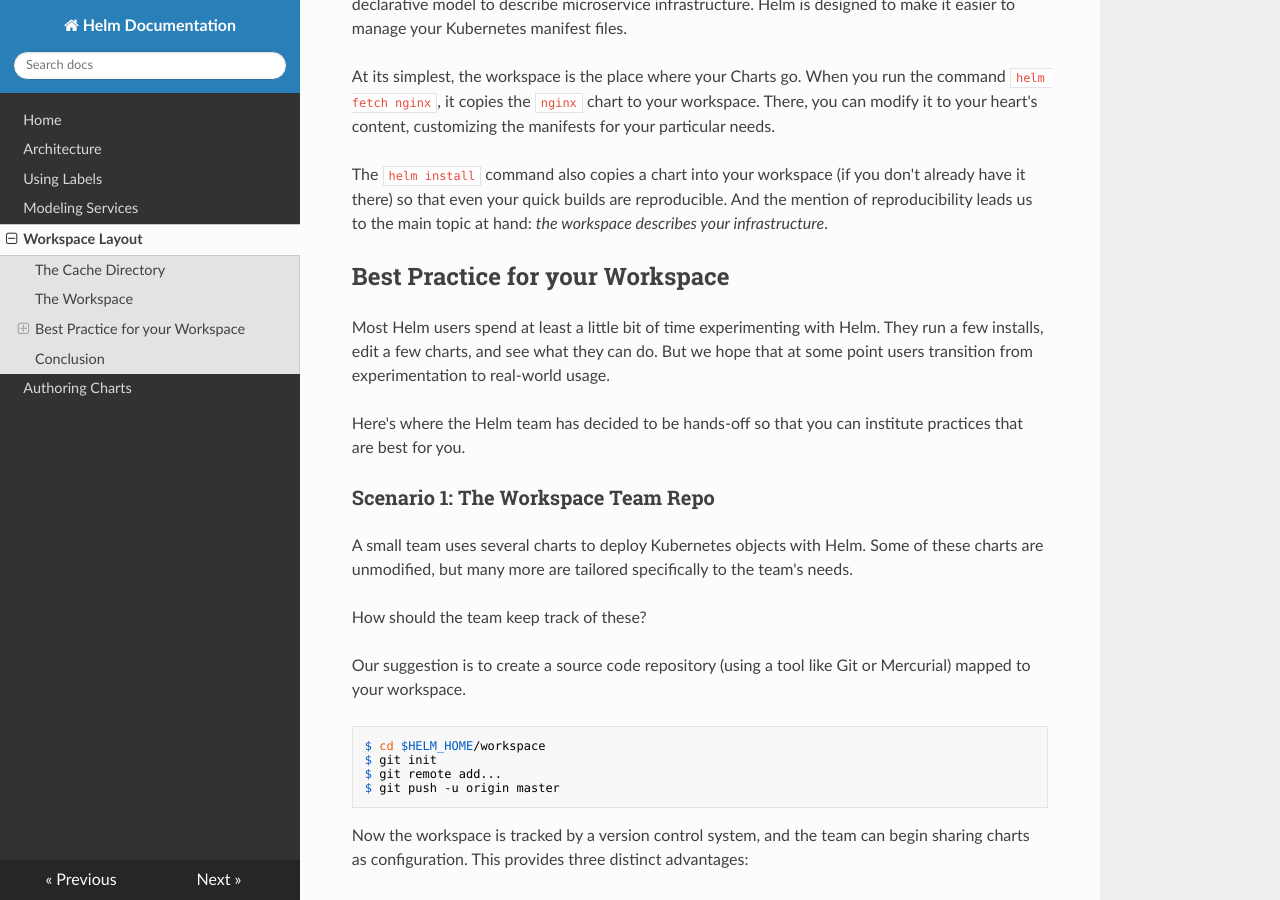
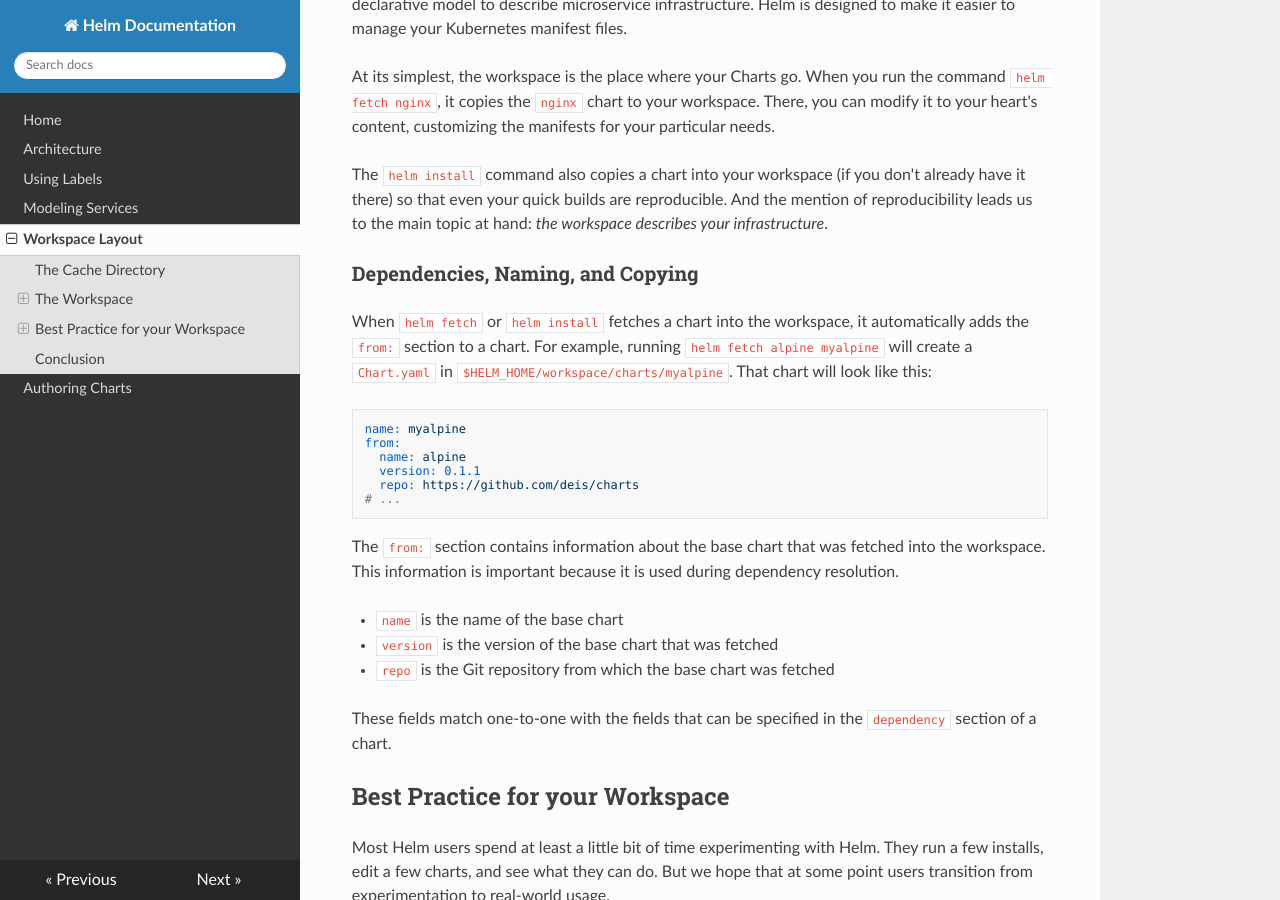
Before and after one commit to helm/helm-classic, an MkDocs documentation site: the page built from docs/workspace.md, in a window 1280 px wide and 900 px high, scrolled down 821 px. Built offline with MkDocs 1.6.1, drawn with Linux system fonts in a browser that asks for light colours; nearby versions of some CDN libraries; old or Windows-style settings are respelled for this version of MkDocs.

Commit message:
doc(*): document from and repo

````diff
--- a/docs/workspace.md
+++ b/docs/workspace.md
@@ -33,6 +33,33 @@ When you are developing Charts to be contributed upstream, you will interact wit
 At its simplest, the workspace is the place where your Charts go. When you run the command `helm fetch nginx`, it copies the `nginx` chart to your workspace. There, you can modify it to your heart's content, customizing the manifests for your particular needs.
 
 The `helm install` command also copies a chart into your workspace (if you don't already have it there) so that even your quick builds are reproducible. And the mention of reproducibility leads us to the main topic at hand: _the workspace describes your infrastructure_.
+
+### Dependencies, Naming, and Copying
+
+When `helm fetch` or `helm install` fetches a chart into the workspace,
+it automatically adds the `from:` section to a chart. For example,
+running `helm fetch alpine myalpine` will create a `Chart.yaml` in
+`$HELM_HOME/workspace/charts/myalpine`. That chart will look like this:
+
+```
+name: myalpine
+from:
+  name: alpine
+  version: 0.1.1
+  repo: https://github.com/deis/charts
+# ...
+```
+
+The `from:` section contains information about the base chart that was
+fetched into the workspace. This information is important because it is
+used during dependency resolution.
+
+- `name` is the name of the base chart
+- `version` is the version of the base chart that was fetched
+- `repo` is the Git repository from which the base chart was fetched
+
+These fields match one-to-one with the fields that can be specified in
+the `dependency` section of a chart.
 
 ## Best Practice for your Workspace
 
````
Also changed, not shown: docs/awsome.md (+21 -0 lines).
